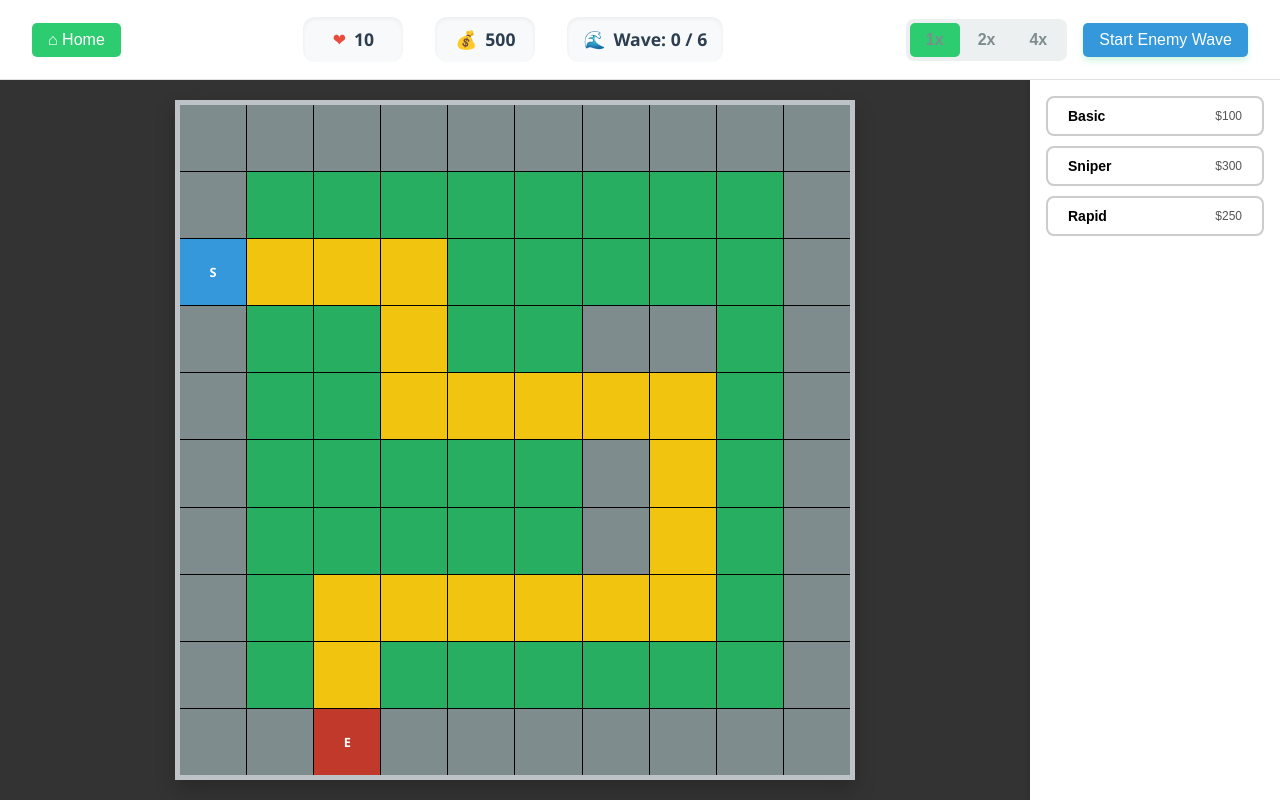
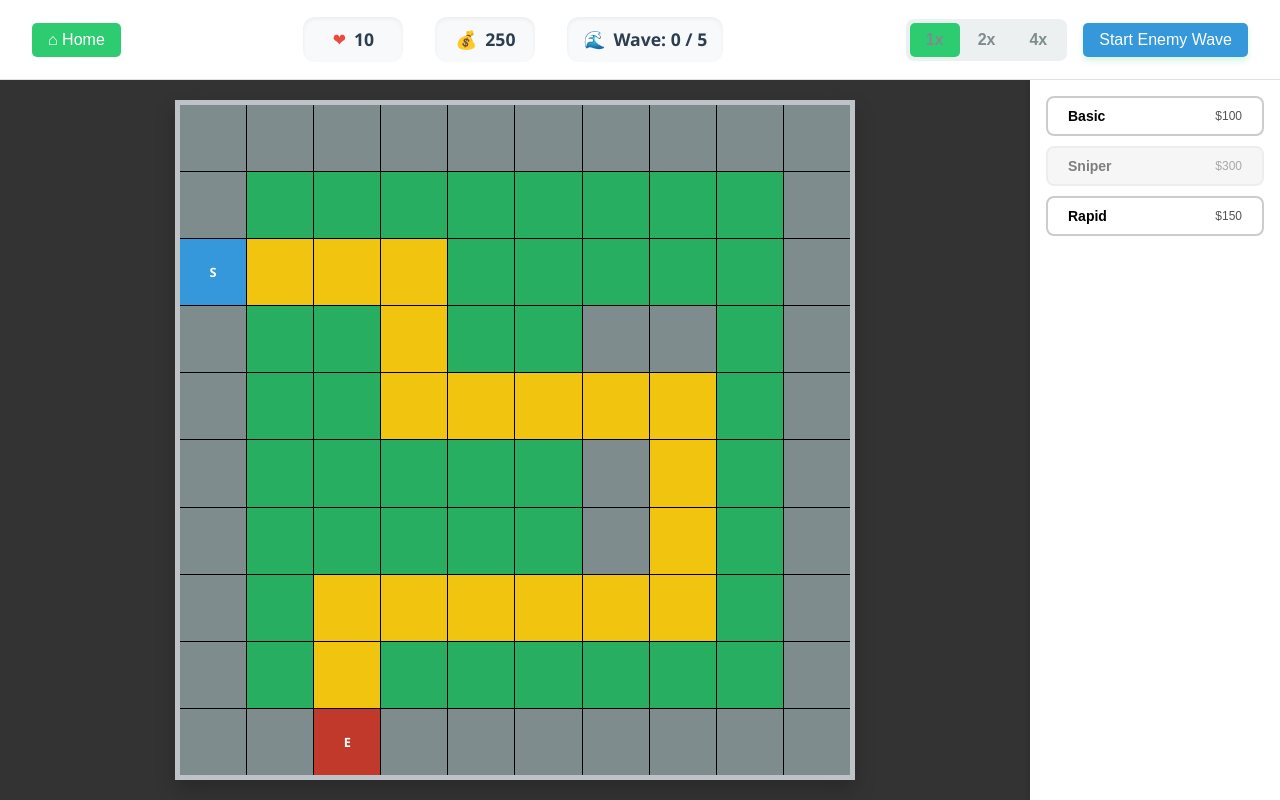
Before and after one commit to ChreSyr/smash-tower-defense, a website built with Vite: page index.html in a window 1280 px wide. Both pictures are taken after a click on the button "Play Level 1". Built offline with nearby package versions, Linux system fonts and the light colour scheme.

Commit message:
Balancing

```diff
--- a/index.html
+++ b/index.html
@@ -103,7 +103,7 @@
             </button>
             <button class="tower-btn" id="btn-tower-rapid">
               <span class="tower-name">Rapid</span>
-              <span class="tower-cost">$250</span>
+              <span class="tower-cost">$150</span>
             </button>
           </div>
         </div>
--- a/src/UI.ts
+++ b/src/UI.ts
@@ -121,7 +121,7 @@ export default class UI {
   updateTowerAvailability(money: number) {
     this.toggleTowerAbility(this.btnTowerBasic, money, 100);
     this.toggleTowerAbility(this.btnTowerSniper, money, 300);
-    this.toggleTowerAbility(this.btnTowerRapid, money, 250);
+    this.toggleTowerAbility(this.btnTowerRapid, money, 150); // Updated from 250
   }
 
   private toggleTowerAbility(btn: HTMLElement, money: number, cost: number) {
--- a/src/constants.ts
+++ b/src/constants.ts
@@ -9,11 +9,11 @@ import { EnemyType as E, TowerType as T } from "./types";
 export const ENEMY_CONFIG: Record<EnemyType, EnemyConfig> = {
   [E.BASIC]: {
     speed: 2,
-    health: 100,
+    health: 60,
     color: "#e74c3c",
     radius: 0.3,
     damage: 1,
-    killValue: 15, // Increased from 10
+    killValue: 10, // Increased from 10
   },
   [E.FAST]: {
     speed: 4,
@@ -41,7 +41,7 @@ export const ENEMY_CONFIG: Record<EnemyType, EnemyConfig> = {
   },
   [E.SWARM]: {
     speed: 5,
-    health: 20,
+    health: 25,
     color: "#16a085",
     radius: 0.2,
     damage: 1,
@@ -53,25 +53,107 @@ export const TOWER_CONFIG: Record<TowerType, TowerConfig> = {
   [T.BASIC]: {
     name: "Basic",
     cost: 100,
-    range: 3.5, // Buffer range
-    damage: 20, // Buffed from 10
+    range: 3.5,
+    damage: 20,
     fireRate: 1,
-    color: "#2980b9", // Deep blue
+    color: "#2980b9",
   },
   [T.SNIPER]: {
     name: "Sniper",
     cost: 300,
-    range: 8, // Buffed from 7
-    damage: 100, // Buffed from 50 (One shot kills basic)
-    fireRate: 0.4, // Buffed from 0.3
-    color: "#c0392b", // Deep red (matches laser)
+    range: 8,
+    damage: 100,
+    fireRate: 0.4,
+    color: "#c0392b",
   },
   [T.RAPID]: {
     name: "Rapid",
-    cost: 250,
+    cost: 150,
     range: 2.5,
-    damage: 4,
-    fireRate: 8, // Very fast
-    color: "#f39c12", // Deep gold/orange (matches laser)
+    damage: 8,
+    fireRate: 8,
+    color: "#f39c12",
   },
 };
+
+/**
+ * TOWER BALANCING METHODOLOGY
+ *
+ * Key Metrics:
+ * 1. DPS (Damage Per Second) = damage × fireRate
+ * 2. Time in Range = (range × 2) / enemySpeed (assuming enemy crosses diameter)
+ * 3. Total Damage Potential = DPS × Time in Range
+ * 4. Cost Efficiency = Total Damage Potential / cost
+ *
+ * Balance Targets (vs Basic Enemy: 100 HP, 2 speed):
+ * - Basic Tower: Should kill 1 Basic enemy in range (reference tower)
+ * - Sniper: Long range, high damage, slow fire → kills tougher enemies
+ * - Rapid: Short range, low damage, fast fire → kills swarms
+ *
+ * Calculations:
+ * Basic: DPS=20, Range=3.5, Time=(3.5×2)/2=3.5s, Damage=70, Cost=100 → 0.7 dmg/$
+ * Sniper: DPS=40, Range=8, Time=(8×2)/2=8s, Damage=320, Cost=300 → 1.07 dmg/$
+ * Rapid: DPS=32, Range=2.5, Time=(2.5×2)/2=2.5s, Damage=80, Cost=150 → 0.53 dmg/$
+ *
+ * Balance Check:
+ * - Cost efficiency should be within 0.5-1.5x of Basic tower
+ * - Each tower should have a clear role (range/DPS/cost tradeoff)
+ */
+
+export function analyzeTowerBalance(towerType: TowerType): {
+  dps: number;
+  timeInRange: number; // vs Basic enemy (speed 2)
+  totalDamage: number;
+  costEfficiency: number;
+  isBalanced: boolean;
+  role: string;
+} {
+  const tower = TOWER_CONFIG[towerType];
+  const basicEnemy = ENEMY_CONFIG[E.BASIC];
+
+  const dps = tower.damage * tower.fireRate;
+  const timeInRange = (tower.range * 2) / basicEnemy.speed;
+  const totalDamage = dps * timeInRange;
+  const costEfficiency = totalDamage / tower.cost;
+
+  // Reference: Basic tower cost efficiency
+  const basicTower = TOWER_CONFIG[T.BASIC];
+  const basicDps = basicTower.damage * basicTower.fireRate;
+  const basicTime = (basicTower.range * 2) / basicEnemy.speed;
+  const basicEfficiency = (basicDps * basicTime) / basicTower.cost;
+
+  // Balanced if within 50%-200% of basic efficiency
+  const ratio = costEfficiency / basicEfficiency;
+  const isBalanced = ratio >= 0.5 && ratio <= 2.0;
+
+  // Determine role
+  let role = "Unknown";
+  if (tower.range > 5) role = "Long Range";
+  else if (tower.fireRate > 5) role = "Anti-Swarm";
+  else role = "Balanced";
+
+  return {
+    dps,
+    timeInRange,
+    totalDamage,
+    costEfficiency,
+    isBalanced,
+    role,
+  };
+}
+
+// Log balance analysis (for development)
+if (typeof console !== "undefined") {
+  console.log("=== TOWER BALANCE ANALYSIS ===");
+  Object.values(TowerType).forEach((type) => {
+    const analysis = analyzeTowerBalance(type as TowerType);
+    console.log(`${type}:`, {
+      DPS: analysis.dps.toFixed(1),
+      TimeInRange: analysis.timeInRange.toFixed(2) + "s",
+      TotalDamage: analysis.totalDamage.toFixed(1),
+      CostEfficiency: analysis.costEfficiency.toFixed(3) + " dmg/$",
+      Balanced: analysis.isBalanced ? "✓" : "✗",
+      Role: analysis.role,
+    });
+  });
+}
--- a/src/levels/level1.ts
+++ b/src/levels/level1.ts
@@ -127,23 +127,19 @@ const map = [
 const waves = [
   // Wave 1: Intro
   // Total Health: 800 | Avg Speed: 2 | Difficulty: ~800
-  { count: 8, interval: 1500, type: E.BASIC },
-
-  // Wave 2: Ramp up
-  // Total Health: 1500 | Avg Speed: 2 | Difficulty: ~1500
-  { count: 15, interval: 1000, type: E.BASIC },
+  { count: 3, interval: 2000, type: E.BASIC },
 
   // Wave 3: Speed test
   // Total Health: 1250 | Avg Speed: 4 | Difficulty: ~2000 (Adjusted for speed)
-  { count: 25, interval: 800, type: E.FAST },
+  { count: 2, interval: 1000, type: E.FAST },
 
   // Wave 4: Tank test
   // Total Health: 2500 | Avg Speed: 1 | Difficulty: ~2500
-  { count: 10, interval: 2000, type: E.HEAVY },
+  { count: 1, interval: 2000, type: E.HEAVY },
 
-  // Wave 5: Swarm
-  // Total Health: 2000 (100 * 20) | Avg Speed: 5 | Difficulty: ~3000
-  { count: 100, interval: 300, type: E.SWARM },
+  // Wave 4: Tank test
+  // Total Health: 2500 | Avg Speed: 1 | Difficulty: ~2500
+  { count: 10, interval: 100, type: E.SWARM },
 
   // Wave 6: BOSS
   // Total Health: 5000 | Speed: 0.5 | Difficulty: ~5000
@@ -170,7 +166,7 @@ const data: LevelData = {
   map,
   waves,
   startHealth: 10,
-  startMoney: 500, // Enough for a few towers
+  startMoney: 250, // Enough for a few towers
 };
 
 export default data;
```
